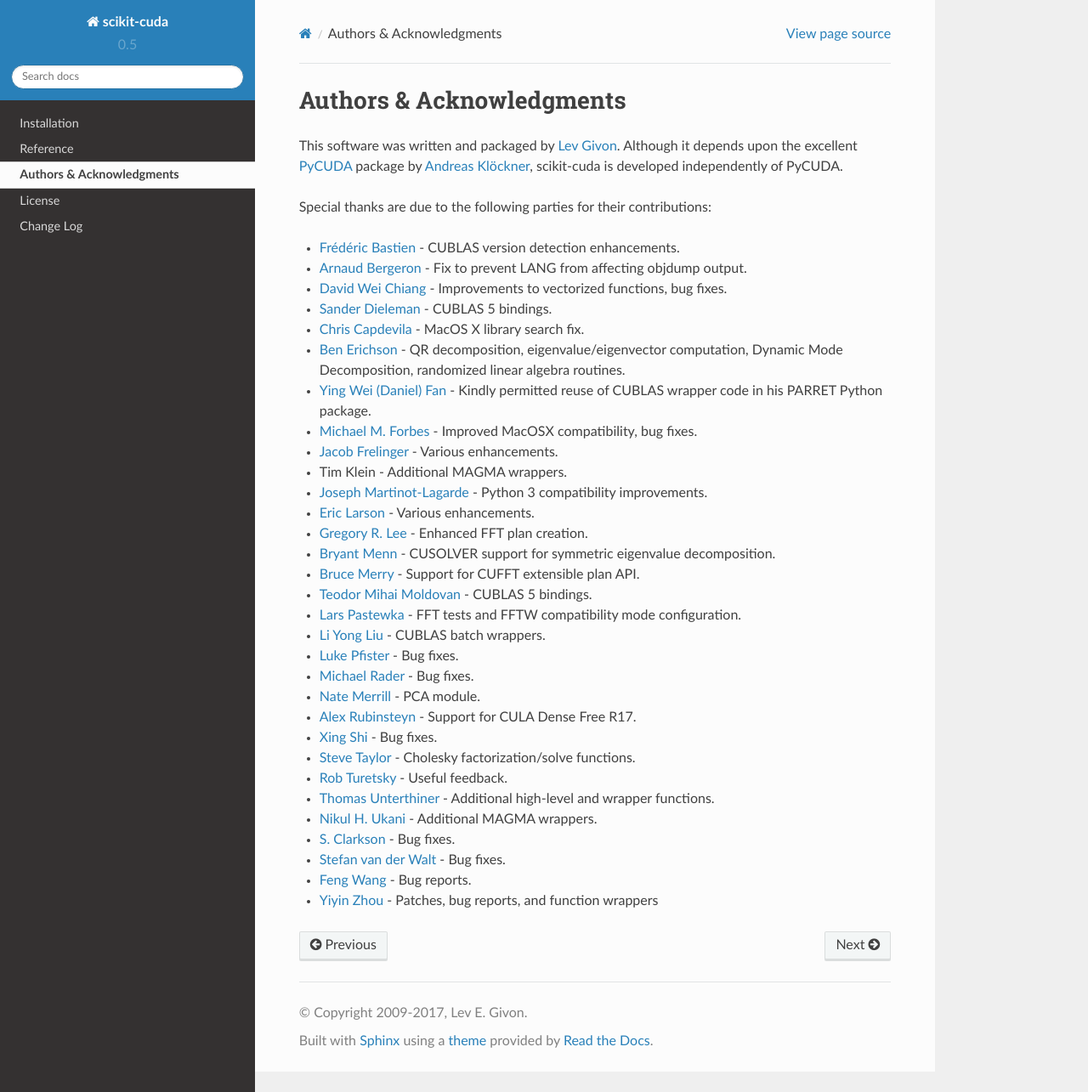
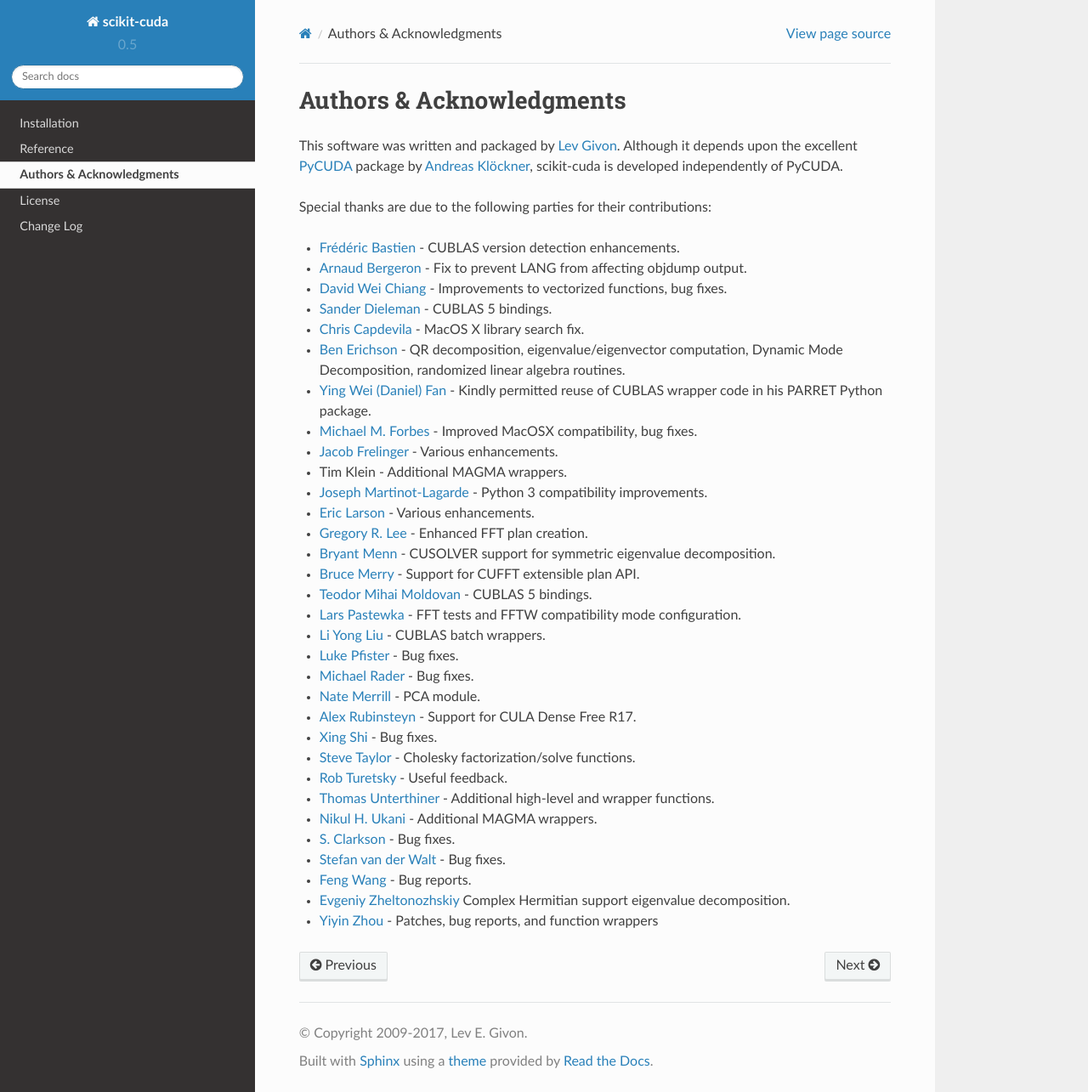
Before and after one commit to lebedov/scikit-cuda, a Sphinx documentation site: the page built from docs/source/authors.rst, in a window 1280 px wide and 1285 px high. Shown: the whole window at 85% size. Built offline with Sphinx 7.4.7 and the Read the Docs theme 2.0.0, drawn with Linux system fonts in a browser that asks for light colours; formulas are drawn with MathJax 3.

Commit message:
Update AUTHORS file.

```diff
--- a/docs/source/authors.rst
+++ b/docs/source/authors.rst
@@ -50,4 +50,7 @@
 - `S. Clarkson <https://github.com/sclarkson>`_ - Bug fixes.
 - `Stefan van der Walt <https://github.com/stefanv>`_ - Bug fixes.
 - `Feng Wang <https://github.com/cnwangfeng>`_ - Bug reports.
-- `Yiyin Zhou <https://github.com/yiyin>`_ - Patches, bug reports, and function wrappers
+- `Evgeniy Zheltonozhskiy <https://github.com/randl>`_ Complex Hermitian support
+  eigenvalue decomposition.
+- `Yiyin Zhou <https://github.com/yiyin>`_ - Patches, bug reports, and function
+  wrappers
```
